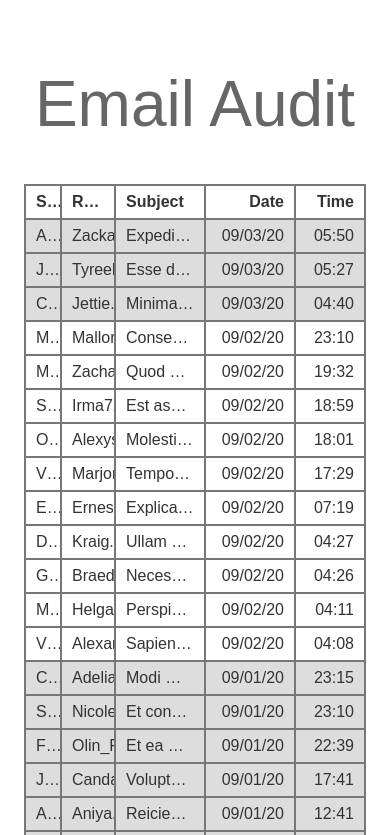
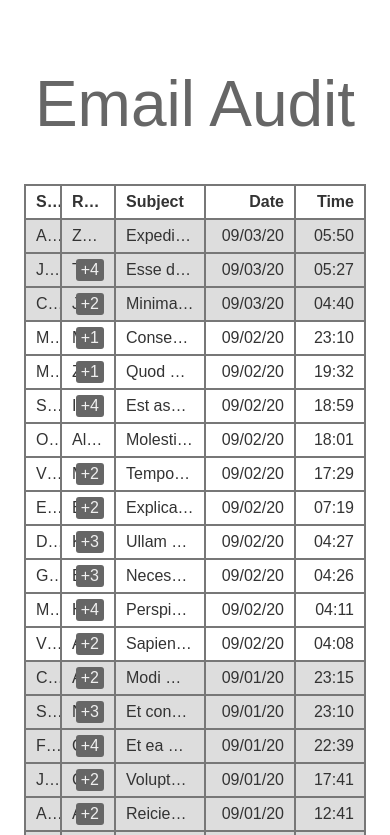
Before and after one commit to emmanesguerra/email-audit, a Vue app: page / in a window 390 px wide. Shown: the top 835 px of the page. Built offline with nearby package versions, Linux system fonts and the light colour scheme.

Commit message:
fix display when resized. Fix display in 1050, 1200 and 1648

```diff
--- a/src/components/RecipientsDisplay.vue
+++ b/src/components/RecipientsDisplay.vue
@@ -1,5 +1,5 @@
 <script setup lang="ts">
-import { ref, computed, onMounted  } from 'vue';
+import { ref, computed, onMounted, onBeforeUnmount  } from 'vue';
 import RecipientsBadge from './RecipientsBadge.vue';
 
 const props = defineProps < {
@@ -17,7 +17,24 @@ onMounted(() => {
             containerParentWidth.value = getElementInnerWidth(parentElement);
         }
     }
+
+    // Add event listener for window resize
+    window.addEventListener('resize', recalculate);
+
+    // Clean up event listener on unmount
+    onBeforeUnmount(() => {
+        window.removeEventListener('resize', recalculate);
+    });
 });
+
+const recalculate = () => {
+    if (containerRef.value) {
+        const parentElement = containerRef.value.parentElement;
+        if (parentElement) {
+            containerParentWidth.value = getElementInnerWidth(parentElement);
+        }
+    }
+};
 
 const displayedRecipients = computed(() => {
     // creating temporary span for ... to get its width
@@ -29,7 +46,11 @@ const displayedRecipients = computed(() => {
 
     // Calculate the available space for content by subtracting the ellipsis and badge width from the parent container
     let badgeWidth = 28;
-    let totalContainerWidth = containerParentWidth.value - elipseWidth - badgeWidth;
+    let totalContainerWidth = containerParentWidth.value;
+    // if recipients > 2 include in totalWidth the elipse and badge width
+    if(props.recipients.length > 2) {
+        totalContainerWidth = containerParentWidth.value - elipseWidth - badgeWidth;
+    }
     let totalWidth = 0;
     let displayedEmails = [];
     let truncated = false;
@@ -51,7 +72,7 @@ const displayedRecipients = computed(() => {
 
             // Append the element to the body to measure its width
             document.body.appendChild(tempElement);
-            const recipientWidth = tempElement.getBoundingClientRect().width;
+            const recipientWidth = tempElement.offsetWidth;
             document.body.removeChild(tempElement);
 
             if (recipientWidth > totalContainerWidth) {
@@ -87,45 +108,50 @@ const getElementInnerWidth = (element: HTMLElement): number => {
 </script>
 
 <template>
-    <span class="recipients"   ref="containerRef">
-        {{ displayedRecipients.text }}
+    <div class="container">
+        <span :class="['recipients', { truncated: displayedRecipients.truncated > 0 }]" ref="containerRef">
+            {{ displayedRecipients.text }}
+        </span>
         <RecipientsBadge
             ref="containerBadge"
             v-if="displayedRecipients.truncated"
             :numTruncated="displayedRecipients.truncated"
             class="badge"/>
-    </span>
+    </div>
 </template>
 
 <style scoped>
+    .container
+    {
+        float: left;
+        width: 100%;
+        display: flex;
+        align-items: center;
+        justify-content: space-between;
+    }
     .recipients
     {
         display: flex;
         align-items: center;
-        justify-content: space-between;
+        overflow: hidden;
+        text-overflow: ellipsis;
+        white-space: nowrap;
     }
     .recipients .badge
     {
         margin-left: auto;
     }
+    @media (max-width: 1200px) {
+        /* Styles for screens 1200px wide or smaller */
+        .recipients
+        {
+            display: block;
+        }
+        .recipients.truncated {
+            width: calc(100% - 28px);
+        }
+    }
 </style>
-
-<!--
-
-Solution:
-Get parent's width
-Iterate recipients to append each on a temp container
-Get temp container width for each iteration
-
-Compare width for both parent and the temp container
-
-IF TEMP > PARENT
-    truncate = true
-    IF != first recipient
-        replace the current email to ", ..."
-IF TEMP < PARENT
-    display recipients
--->
 
 <!--
 TASKS
@@ -135,10 +161,13 @@ Simplified
 1. First recipient record must be displayed.
    IF recipient > 1, replace the succeeding to `, ...` and show badge
    IF recipient = 1 allowed it to be clipped with ...
--- DONE except for the badge --
+-- DONE --
 2. This functionality should work on any screen size and when the screen is resized.
+-- DONE --
 3. For the element that holds the list of recipients, the `display` must be set to `flex` and the `align-items` property must be set to `center` to ensure alignment correctness.
+-- DONE --
 4. Do not add new/extra functionalities and features.
+-- DONE --
 
 Full
 1. If all the email addresses in the recipients list fit in the available space,
@@ -158,10 +187,15 @@ Full
    If there is only one recipient, a badge must not be shown. If there is more than one recipient, the first recipient must be excluded from the number of trimmed recipients in the badge.
 5. This functionality should work on any screen size and when the screen is resized.
    For simplicity, this will only be tested in a recent version of a `Chromium` browser.
+-- DONE --
 6. For the element that holds the list of recipients, the `display` must be set to `flex` and the `align-items` property must be set to `center` to ensure alignment correctness.
+-- DONE --
 7. Do not modify or add new props to the `RecipientsBadge` component.
+-- DONE --
 8. Do not re-order the recipients.
+-- DONE --
 9. Do not add new/extra functionalities and features.
+-- DONE --
 
 Tooltips
 Simplified
```
